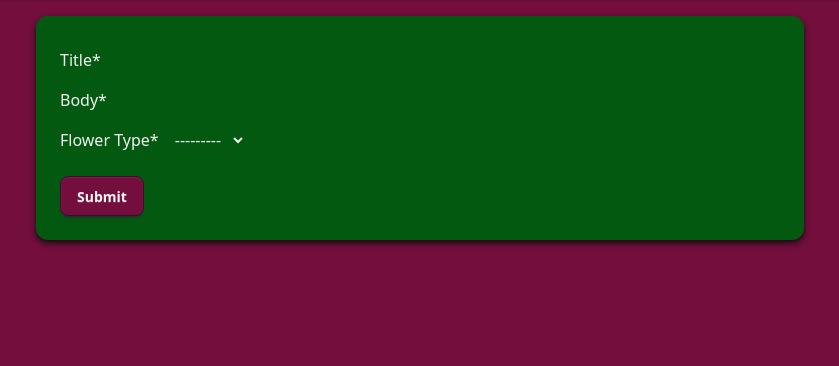
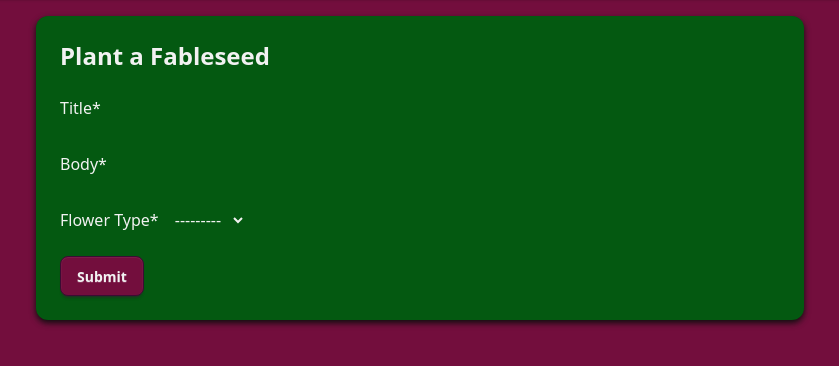
Before and after one commit to Nexiauk/fableseed_stories, a Django app: page /plant-fableseed in a window 1280 px wide. Shown: the part 65-431 px from the top of the page, without its empty margins (220-1059 px from the left). Run offline with Django 5.2, Linux system fonts and the light colour scheme; data that the repository does not hold is empty; style sheets or scripts are compiled from the project's sources; some libraries are stand-ins or nearby versions.

Commit message:
tidied up crispy form layout for CreateFableseed. Added a header to plant-fableseed.html and started styling

```diff
--- a/nursery/forms.py
+++ b/nursery/forms.py
@@ -6,8 +6,7 @@ from crispy_forms.layout import Layout, Field, Div, Submit
 
 class CreateFableseed(forms.ModelForm):
     flower_type = forms.ModelChoiceField(
-        queryset=Flower.objects.all(),
-        widget=forms.Select(attrs={'class': 'p-5'})
+        queryset=Flower.objects.all()
     )
 
     class Meta:
@@ -21,14 +20,8 @@ class CreateFableseed(forms.ModelForm):
         self.helper.form_id = "createFableseed"
         self.helper.form_method = "post"
         self.helper.layout = Layout(
-            Div(
-                Field("title", css_class="rounded-sm p-2 mb-2"),
-                css_class="mb-4 text-primary-content",
-            ),
-            Div(
-                Field("body", css_class="rounded-sm p-2 mb-2"),
-                css_class="mb-4 text-primary-content",
-            ),
-            Div(Field("flower_type"), css_class="mb-4 text-primary-content"),
+            Field("title", css_class="rounded-sm p-2 mb-4 text-primary-content"),
+            Field("body", css_class="rounded-sm p-2 mb-4 text-primary-content"),
+            Field("flower_type"),
             Submit("submit", "Submit", css_class="bg-primary mt-4"),
         )
--- a/nursery/templates/nursery/plant-fableseed.html
+++ b/nursery/templates/nursery/plant-fableseed.html
@@ -12,6 +12,7 @@ Nursery
 <section
     class="md:w-3/4 max-w-3xl mx-auto h-full overflow-auto bg-base-100 text-primary-content rounded-xl bg-clip-border drop-shadow-secondary-content drop-shadow-md container p-4 md:p-6"
     id="create-div">
+    <h2 class="mb-4 font-bold text-2xl">Plant a Fableseed</h2>
             <form action="" class="" method="{{ form.helper.form_method }}" id="{{ form.helper.form_id }}">
                 {% crispy form %}
             </form>
```
